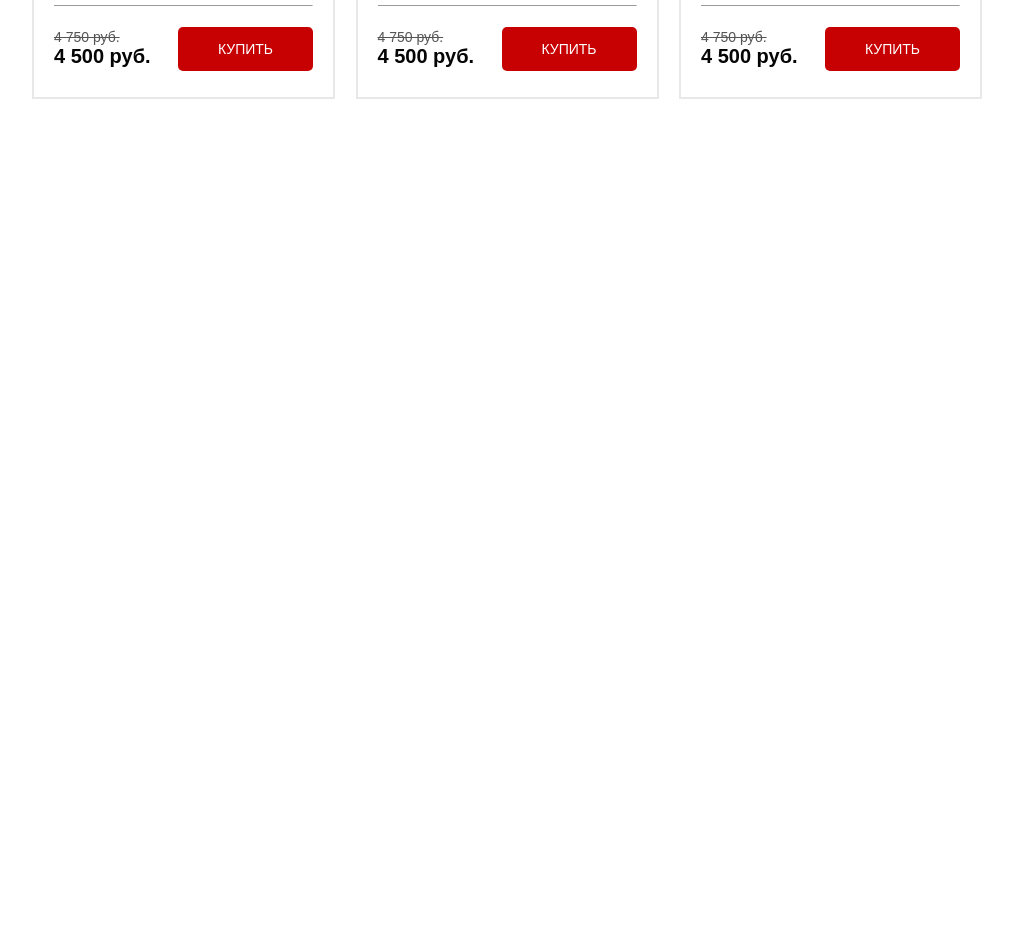
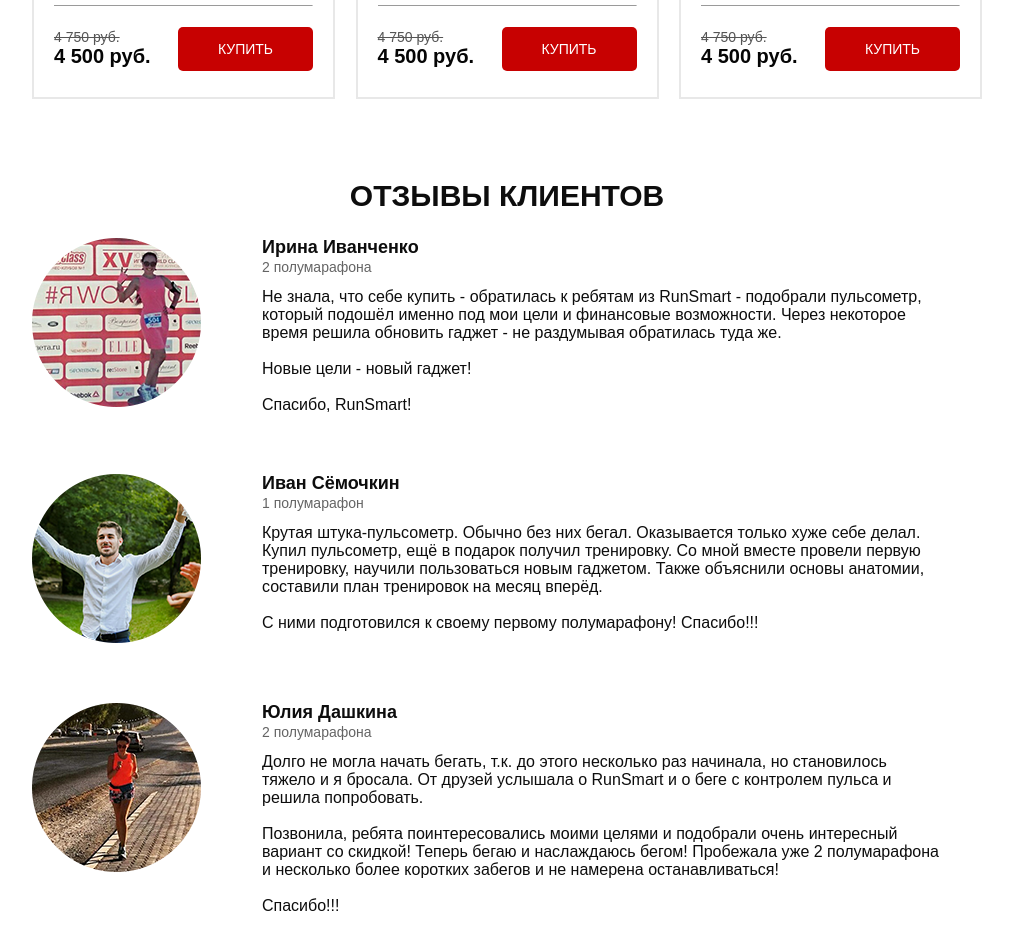
Before and after one commit to CrazyBaker/Web, a plain HTML site: page Pulse/index.html in a window 1280 px wide. Shown: the part 4018-4968 px from the top of the page, without its empty margins (133-1146 px from the left). Before the commit the page ends 4240 px from the top, so only its background shows below. Drawn offline with nearby package versions, Linux system fonts and the light colour scheme; a web font is replaced by a local one.

Commit message:
add feedback section

```diff
--- a/Pulse/index.html
+++ b/Pulse/index.html
@@ -405,6 +405,59 @@
         </div>
     </section>
 
+    <section class="feedback">
+        <div class="container">
+            <h2 class="title">отзывы клиентов</h2>
+            <div class="feedback__item">
+                <img src="img/feedback_img1.png" alt="" class="feedback__img">
+                <div class="feedback__description">
+                    <div class="feedback__title">Ирина Иванченко </div>
+                    <div class="feedback__subtitle">2 полумарафона</div>
+                    <div class="feedback__text">
+                        Не знала, что себе купить - обратилась к ребятам из RunSmart - подобрали
+                        пульсометр, который подошёл именно под мои цели и финансовые возможности.
+                        Через некоторое время решила обновить гаджет - не раздумывая обратилась туда
+                        же. <br> <br>
+                        Новые цели - новый гаджет! <br> <br>
+                        Спасибо, RunSmart!
+                    </div>
+                </div>
+            </div>
+            <div class="feedback__item">
+                <img src="img/feedback_img2.png" alt="" class="feedback__img">
+                <div class="feedback__description">
+                    <div class="feedback__title">Иван Сёмочкин</div>
+                    <div class="feedback__subtitle">1 полумарафон</div>
+                    <div class="feedback__text">
+                        Крутая штука-пульсометр. Обычно без них бегал. Оказывается только хуже себе
+                        делал. <br>
+                        Купил пульсометр, ещё в подарок получил тренировку. Со мной вместе провели
+                        первую тренировку, научили пользоваться новым гаджетом. Также объяснили
+                        основы анатомии, составили план тренировок на месяц вперёд. <br> <br>
+                        С ними подготовился к своему первому полумарафону! Спасибо!!!
+                    </div>
+                </div>
+            </div>
+            <div class="feedback__item">
+                <img src="img/feedback_img3.png" alt="" class="feedback__img">
+                <div class="feedback__description">
+                    <div class="feedback__title">Юлия Дашкина</div>
+                    <div class="feedback__subtitle">2 полумарафона</div>
+                    <div class="feedback__text">
+                        Долго не могла начать бегать, т.к. до этого несколько раз начинала, но становилось
+                        тяжело и я бросала. От друзей услышала о RunSmart и о беге с контролем пульса и
+                        решила попробовать. <br> <br>
+                        Позвонила, ребята поинтересовались моими целями и подобрали очень
+                        интересный вариант со скидкой! Теперь бегаю и наслаждаюсь бегом! Пробежала
+                        уже 2 полумарафона и несколько более коротких забегов и не намерена
+                        останавливаться!<br> <br>
+                        Спасибо!!!
+                    </div>
+                </div>
+            </div>
+        </div>
+    </section>
+
     <script type="text/javascript" src="https://code.jquery.com/jquery-1.11.0.min.js"></script>
     <script type="text/javascript" src="https://code.jquery.com/jquery-migrate-1.2.1.min.js"></script>
     <script src="js/slick.min.js"></script>
--- a/Pulse/js/slider.js
+++ b/Pulse/js/slider.js
@@ -31,6 +31,6 @@ $(document).ready(function(){
     }
 
     toggleSlide('.catalog-item__back');
-    toggleSlide('.catalog-item__link')
+    toggleSlide('.catalog-item__link');
 
 });
--- a/Pulse/sass/blocks/catalog.scss
+++ b/Pulse/sass/blocks/catalog.scss
@@ -1,5 +1,5 @@
 .catalog {
-    margin-bottom: 103px;
+    margin-bottom: 50px;
     &__tabs {
         margin-top: 69px;
         padding-left: 0;
--- /dev/null
+++ b/Pulse/sass/blocks/feedback.scss
@@ -0,0 +1,35 @@
+.feedback {
+    margin-top: 60px;
+    &__item {
+        margin-bottom: 60px;
+        display: flex;
+        &:last-child {
+            margin-bottom: 48px;
+        }
+    }
+    &__img {
+        display: block;
+        margin-right: 61px;
+        width: 169px;
+        height: 169px;
+    }
+    &__title {
+        font-weight: 700;
+        font-size: 18px;
+        color: #0D0D0D;
+        line-height: 18px;
+    }
+    &__subtitle {
+	    font-weight: 500;
+	    font-size: 14px;
+        line-height: 22px;
+	    color: #646464;
+        margin-bottom: 10px;
+    }
+    &__text {
+        width: 680px;
+        font-weight: 300;
+        font-size: 16px;
+        color: #0D0D0D;
+    }
+}
--- a/Pulse/sass/style.scss
+++ b/Pulse/sass/style.scss
@@ -17,3 +17,4 @@ body{
 @import "blocks/forms.css";
 @import "blocks/slider.css";
 @import "blocks/catalog.css";
+@import "blocks/feedback.css";
--- /dev/null
+++ b/javaScript/script.js
@@ -0,0 +1,45 @@
+let numberOfFilms = prompt("Сколько фильмов вы уже посмотрели?");
+
+let personalMovieDB = {
+    count: numberOfFilms,
+    movies: {},
+    actors: {},
+    genres: [],
+    privat: false
+};
+
+let numbersOfFilm = 2;
+let FilmTitleName = {
+    maxLength : 50,
+    minLength: 1
+};
+
+let filmTitleValidation = function(film) {
+    if (film.length < FilmTitleName.minLength) {
+        console.log("Название фильма не может быть пустым !");
+    } else if  (film.length > FilmTitleName.maxLength) {
+        console.log(" Название фильма не может быть таким длинным !");
+    } else {
+        return true;
+    }
+};
+
+for (let i = 0; i < numbersOfFilm; i++) {
+    let lastFilm = prompt("Один из последних просмотренных фильмов?");
+    if (filmTitleValidation(lastFilm)){
+        personalMovieDB.movies[lastFilm] = prompt("На сколько оцените его?");
+    } else {
+        i--;
+    }
+}
+
+if (personalMovieDB.count < 10) {
+    console.log("Просмотрено довально мало фильмов");
+} else if (personalMovieDB.count >= 10 && personalMovieDB.count <= 30) {
+    console.log("Вы классический зритель");
+} else if (personalMovieDB.count > 30) {
+    console.log("Вы киноман");
+}
+
+
+console.log(personalMovieDB.movies);
```
Also changed, not shown: javaScript/javaTests.html (added, +12 -0 lines), Pulse/img/feedback_img1.png (added), Pulse/img/feedback_img2.png (added), Pulse/img/feedback_img3.png (added), Pulse/sass/blocks/catalog.css, Pulse/sass/blocks/feedback.css (added), Pulse/sass/style.css, 3 other files.
